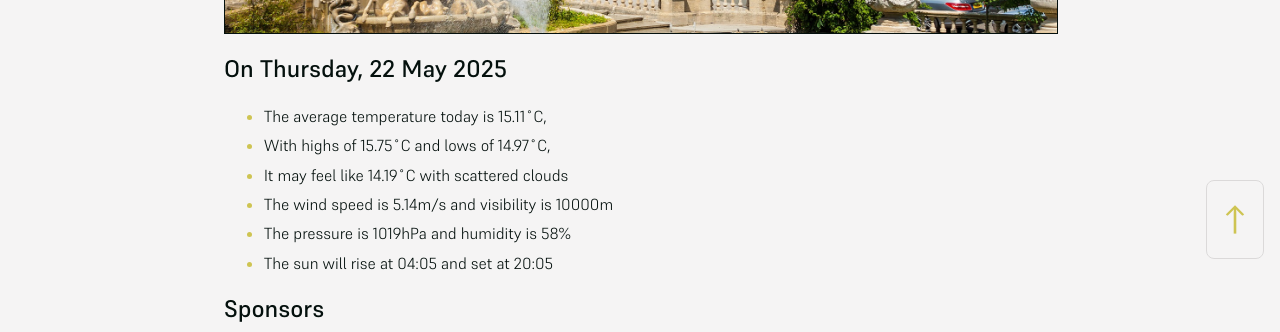
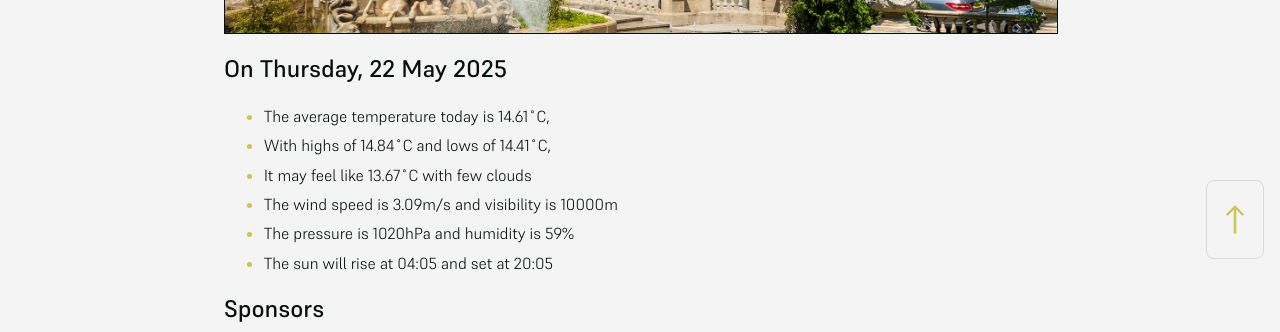
Before and after one commit to mat-0/cheltenham-open-data, a Jekyll site: the page built from index.md, in a window 1280 px wide. Shown: the part 625-957 px from the top of the page. Built offline with Jekyll 4.4.1, drawn with Linux system fonts in a browser that asks for light colours.

Commit message:
Updated 2025-05-22 17:58:10

```diff
--- a/index.md
+++ b/index.md
@@ -10,11 +10,11 @@ seo: Menu
 <!-- weather_marker starts -->
 ## On Thursday, 22 May 2025
 
-- The average temperature today is 15.11˚C,
-- With highs of 15.75˚C and lows of 14.97˚C,
-- It may feel like 14.19˚C with scattered clouds
-- The wind speed is 5.14m/s and visibility is 10000m
-- The pressure is 1019hPa and humidity is 58%
+- The average temperature today is 14.61˚C,
+- With highs of 14.84˚C and lows of 14.41˚C,
+- It may feel like 13.67˚C with few clouds
+- The wind speed is 3.09m/s and visibility is 10000m
+- The pressure is 1020hPa and humidity is 59%
 - The sun will rise at 04:05 and set at 20:05
 
 <!-- weather_marker ends -->
```
Also changed, not shown: _data/flood.json (+5 -27 lines), _pages/news.md (+7 -7 lines).
